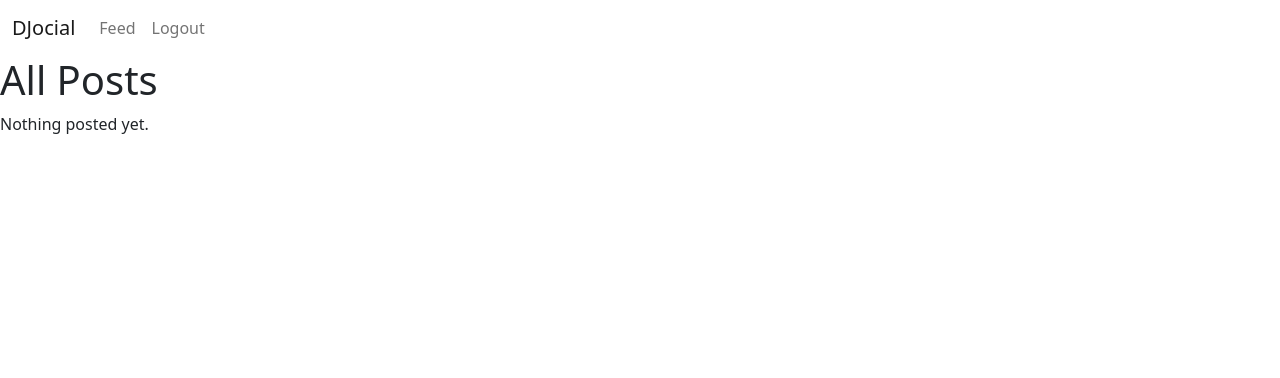
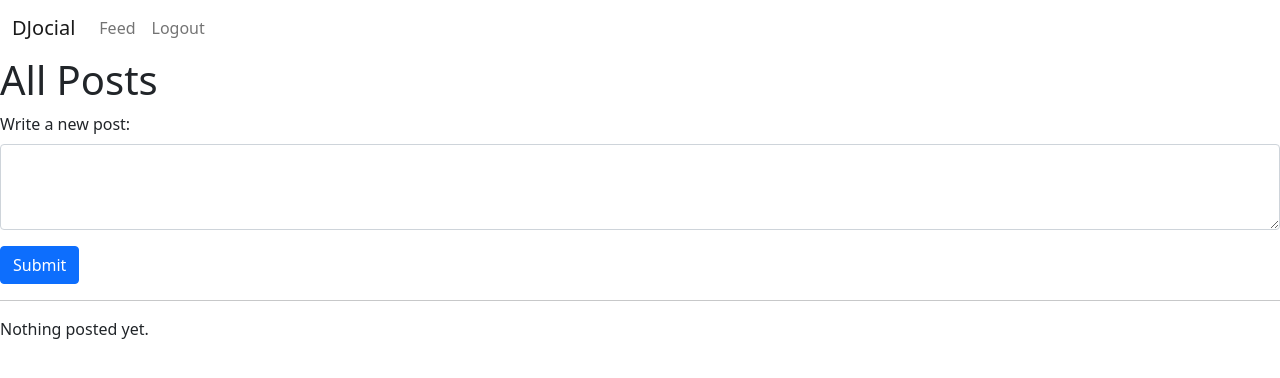
Before and after one commit to p-harting/djocial, a Django app: page / in a window 1280 px wide. Shown: the top 378 px of the page. Run offline with Django 4.2, Linux system fonts and the light colour scheme; the visitor is signed in with stand-in values (Sample User, id 1); data that the repository does not hold is empty.

Commit message:
Add functionality to create posts as a user

```diff
--- a/posts/templates/index.html
+++ b/posts/templates/index.html
@@ -2,6 +2,18 @@
 
 {% block content %}
 <h1>All Posts</h1>
+
+{% if user.is_authenticated %}
+  <form method="post" action="{% url 'create_post' %}">
+    {% csrf_token %}
+    <div class="mb-3">
+      <label for="postContent" class="form-label">Write a new post:</label>
+      <textarea id="postContent" name="content" class="form-control" rows="3" required></textarea>
+    </div>
+    <button type="submit" class="btn btn-primary">Submit</button>
+  </form>
+  <hr>
+{% endif %}
 
 {% for post in posts %}
 <a class="text-decoration-none link-dark" href="{% url 'post_detail' post.slug %}">
@@ -12,7 +24,7 @@
         <img src="{{ post.image.url }}" alt="{{ post.title }}" style="max-width: 100%; height: auto;">
       {% endif %}
       -->
-      <p>{{ post.content|safe|linebreaks }}</p>
+    <p>{{ post.content|safe|linebreaks }}</p>
     <hr>
   </div>
 </a>
--- a/posts/urls.py
+++ b/posts/urls.py
@@ -1,8 +1,9 @@
 from . import views
 from django.urls import path
-from .views import HomeView, PostDetailView
+from .views import HomeView, PostDetailView, CreatePostView
 
 urlpatterns = [
     path('', HomeView.as_view(), name='home'),
     path('post/<slug:slug>/', PostDetailView.as_view(), name='post_detail'),
+    path('create/', CreatePostView.as_view(), name='create_post'),
 ]
--- a/posts/views.py
+++ b/posts/views.py
@@ -1,6 +1,9 @@
 from django.views.generic import TemplateView
 from django.views.generic import DetailView
 from .models import Post
+from django.shortcuts import redirect
+from django.views.generic.edit import FormView
+from django import forms
 
 class HomeView(TemplateView):
     template_name = 'index.html'
@@ -16,3 +19,19 @@ class PostDetailView(DetailView):
     context_object_name = 'post'
     slug_field = 'slug'
     slug_url_kwarg = 'slug'
+
+class PostForm(forms.ModelForm):
+    class Meta:
+        model = Post
+        fields = ['content']
+
+class CreatePostView(FormView):
+    form_class = PostForm
+    template_name = 'index.html'
+    success_url = '/'
+
+    def form_valid(self, form):
+        post = form.save(commit=False)
+        post.author = self.request.user
+        post.save()
+        return super().form_valid(form)
```
